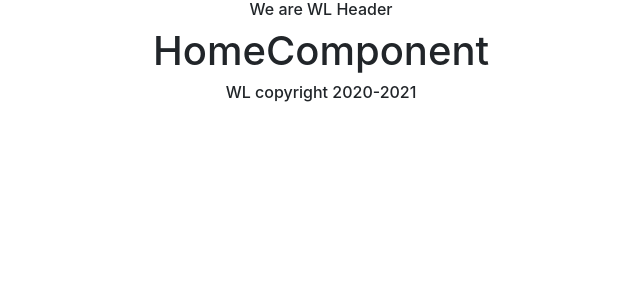
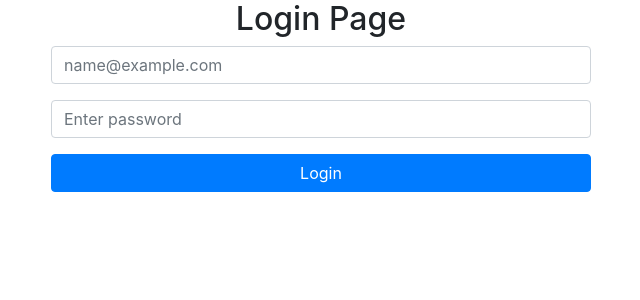
Before and after one commit to AkshayDigheGithub/wl, a React (Create React App) app: page / in a window 1280 px wide. Shown: the top 300 px of the page, without its empty margins (319-959 px from the left). Built offline with nearby package versions, Linux system fonts and the light colour scheme.

Commit message:
basic login page added

```diff
--- a/package.json
+++ b/package.json
@@ -8,6 +8,7 @@
     "@testing-library/user-event": "^7.2.1",
     "bootstrap": "^4.5.0",
     "react": "^16.13.1",
+    "react-bootstrap": "^1.0.1",
     "react-dom": "^16.13.1",
     "react-redux": "^7.2.0",
     "react-redux-form": "^1.16.14",
--- a/src/App.js
+++ b/src/App.js
@@ -1,14 +1,25 @@
 import React from "react";
 import Skelton from "./components/skelton/index";
 import Home from "./components/home/index";
+import LoginComponent from "./components/login/login.component";
 import "./App.css";
+import { Container } from "react-bootstrap";
 
 function App() {
+  const isLogin = sessionStorage.getItem("login");
   return (
     <div className="App">
-      <Skelton>
-        <Home />
-      </Skelton>
+      <Container>
+        {/* this is single componet after login and sign up this skelton will call */}
+
+        {isLogin ? (
+          <Skelton>
+            <Home />
+          </Skelton>
+        ) : (
+          <LoginComponent />
+        )}
+      </Container>
     </div>
   );
 }
--- a/src/components/login/login.component.js
+++ b/src/components/login/login.component.js
@@ -1,13 +1,79 @@
 import React, { Component } from "react";
-import Skelton from "../skelton/index";
+import {
+  Form,
+  Container,
+  Row,
+  Col,
+  FormCheck,
+  Button,
+  ButtonToolbar,
+} from "react-bootstrap";
+import "./login.css";
+class LoginComponent extends Component {
+  constructor(props) {
+    super(props);
+    this.state = {
+      email: "",
+      password: "",
+    };
+    this.handleInputChange = this.handleInputChange.bind(this);
+    this.onSubmitHandle = this.onSubmitHandle.bind(this);
+  }
 
-class LoginComponent extends Component {
-  state = {};
+  handleInputChange(event) {
+    const target = event.target;
+    const value = target.name === "email" ? target.value : target.value;
+    const name = target.name;
+
+    this.setState({
+      [name]: value,
+    });
+  }
+
+  onSubmitHandle(event) {
+    event.preventDefault();
+    console.log(this.state);
+    sessionStorage.setItem("login", true);
+  }
+
   render() {
     return (
-      <>
-        <h6>Login </h6>
-      </>
+      <Row>
+        <Col md={{ offset: 3, span: 6 }}>
+          <h2>Login Page</h2>
+          <Form onSubmit={this.onSubmitHandle}>
+            <Form.Group controlId="exampleForm.ControlInput1">
+              <Form.Control
+                type="email"
+                placeholder="name@example.com"
+                name="email"
+                value={this.state.email}
+                onChange={this.handleInputChange}
+              />
+            </Form.Group>
+            <Form.Group>
+              <Form.Control
+                checked
+                type="password"
+                placeholder="Enter password"
+                name="password"
+                value={this.state.password}
+                onChange={this.handleInputChange}
+              />
+            </Form.Group>
+            <ButtonToolbar>
+              <Button
+                variant="primary"
+                block
+                className="login-button"
+                type="submit"
+              >
+                Login
+              </Button>
+            </ButtonToolbar>
+          </Form>
+        </Col>
+      </Row>
     );
   }
 }
```
Also changed, not shown: src/components/login/login.css (added), 1 other file (tests, documents, lock files or other folders).
